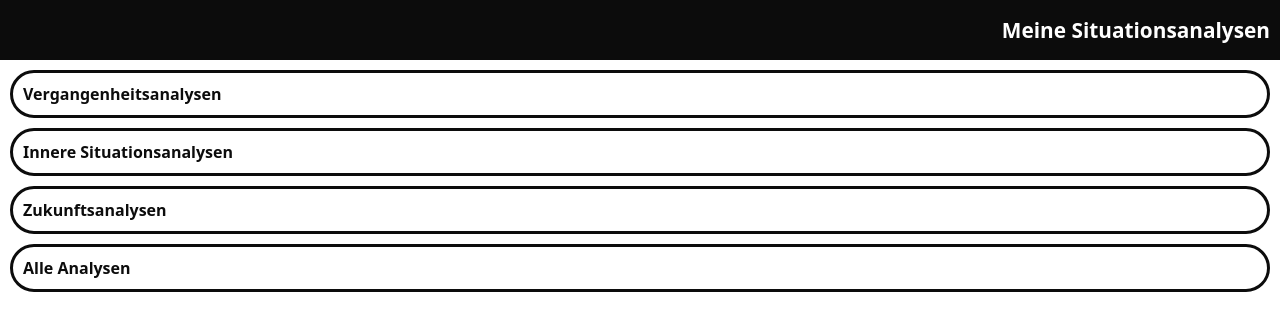
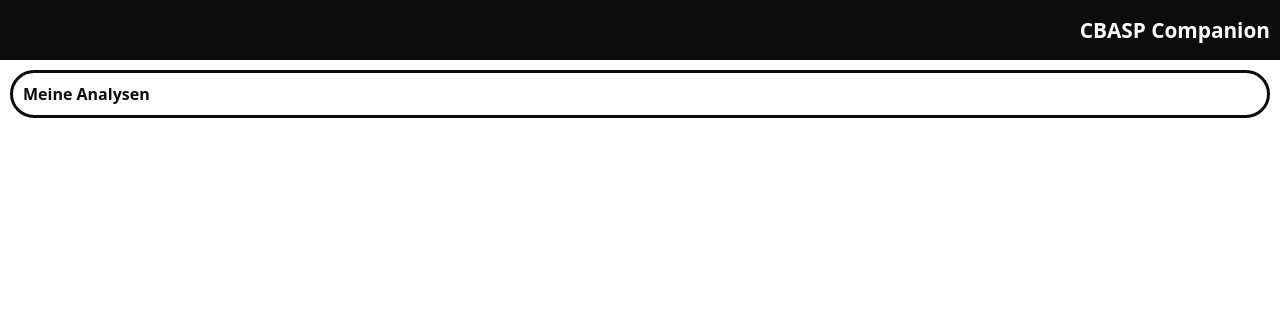
Before and after one commit to vaupunkt/cbaspCompanion, a Next.js app: page / in a window 1280 px wide. Shown: the top 330 px of the page. Built offline with nearby package versions, Linux system fonts and the light colour scheme.

Commit message:
add new Page as a Homescreen/Startscreen

```diff
--- a/pages/index.js
+++ b/pages/index.js
@@ -6,29 +6,14 @@ import {
 } from "@/components/EntryList/EntryList.style";
 import Header from "@/components/Header";
 
-export default function MyAnalysesPage() {
+export default function Home() {
   return (
     <>
-      <Header title="Meine Situationsanalysen" />
+      <Header title="CBASP Companion" />
       <EntryListContainer>
-        <EntryListItemLink href="./pastanalyses">
+        <EntryListItemLink href="./myanalyses">
           <EntryListItem>
-            <EntryListTitle>Vergangenheitsanalysen</EntryListTitle>
-          </EntryListItem>
-        </EntryListItemLink>
-        <EntryListItemLink href="./innersituationanalyses">
-          <EntryListItem>
-            <EntryListTitle>Innere Situationsanalysen</EntryListTitle>
-          </EntryListItem>
-        </EntryListItemLink>
-        <EntryListItemLink href="./futureanalyses">
-          <EntryListItem>
-            <EntryListTitle>Zukunftsanalysen</EntryListTitle>
-          </EntryListItem>
-        </EntryListItemLink>
-        <EntryListItemLink href="./allentries">
-          <EntryListItem>
-            <EntryListTitle>Alle Analysen</EntryListTitle>
+            <EntryListTitle>Meine Analysen</EntryListTitle>
           </EntryListItem>
         </EntryListItemLink>
       </EntryListContainer>
```
Also changed, not shown: pages/myanalyses/index.js (added, +37 -0 lines).
